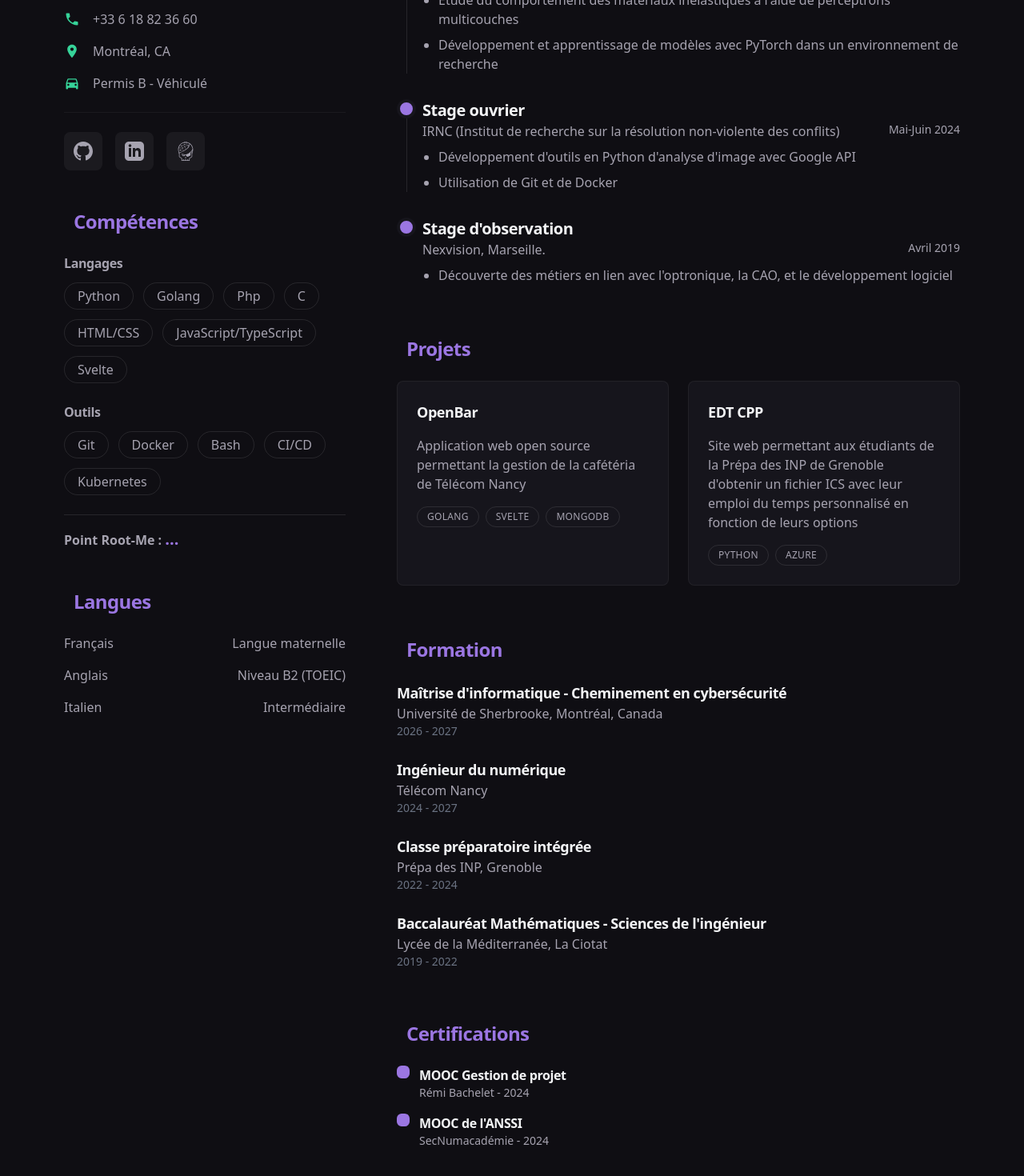
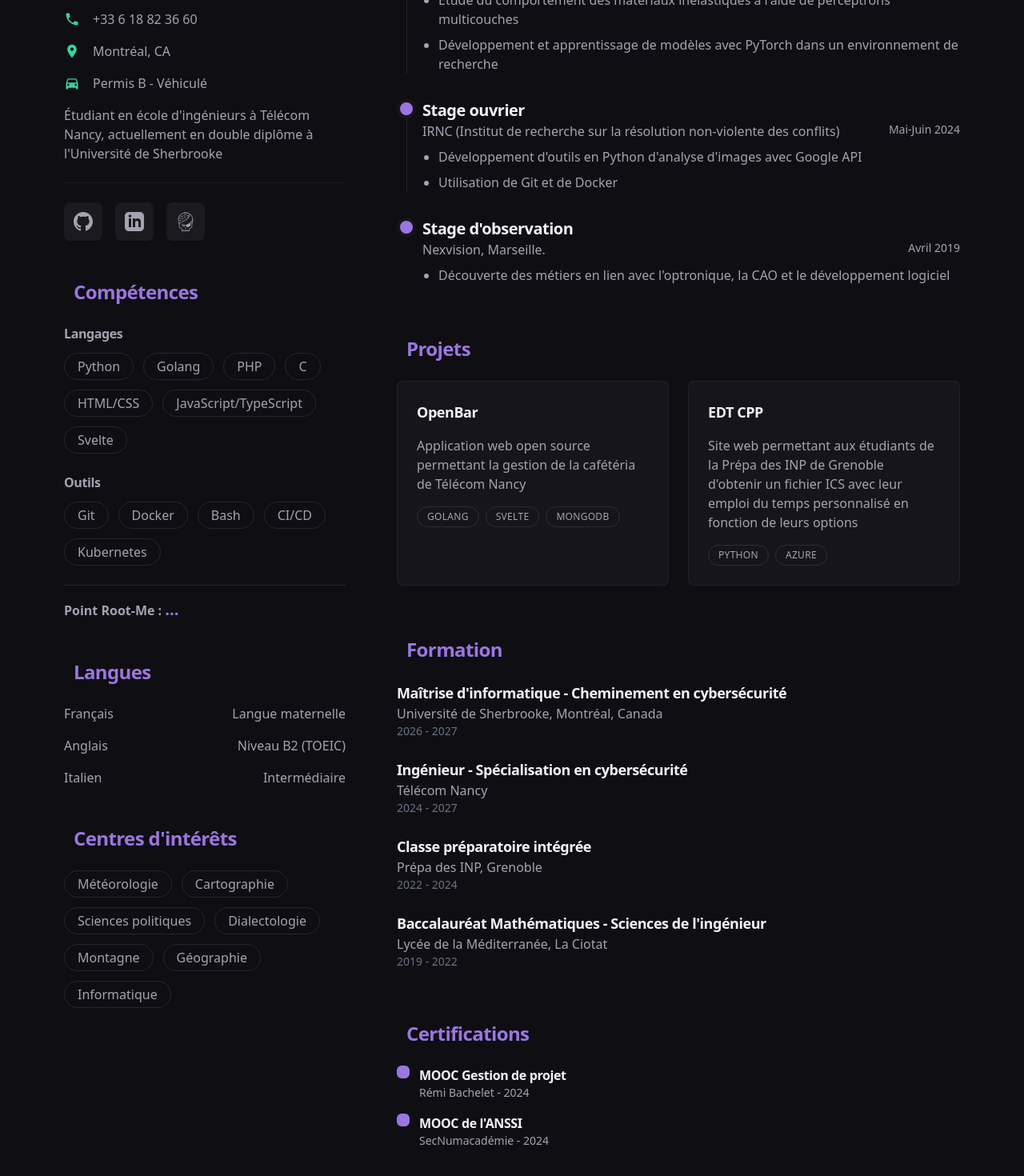
Before and after one commit to RemiF1908/cv, a SvelteKit app: page / in a window 1280 px wide. Shown: the part 340-1810 px from the top of the page at 80% size. Built offline with nearby package versions, Linux system fonts and the light colour scheme; no server answers.

Commit message:
fix: orthographe, feat: add hobbys

```diff
--- a/src/components/Assocs.svelte
+++ b/src/components/Assocs.svelte
@@ -43,7 +43,7 @@
         bullets: [
           "Administration d'un serveur",
           "Utilisation de Google Workspace",
-          "Déploiement d'application sur un cluster Kubernetes en GitOps"
+          "Déploiement d'applications sur un cluster Kubernetes en GitOps"
         ]
       },
     ];
--- a/src/components/Education.svelte
+++ b/src/components/Education.svelte
@@ -4,17 +4,20 @@
        {
         degree: "Maîtrise d'informatique - Cheminement en cybersécurité",
         institution: "Université de Sherbrooke, Montréal, Canada",
-        period: "2026 - 2027"
+        period: "2026 - 2027",
+        link: "https://www.usherbrooke.ca/cefti/programmes-etudes/cybersecurite/maitrise-en-informatique-cheminement-cybersecurite"
       },
       {
-        degree: "Ingénieur du numérique",
+        degree: "Ingénieur - Spécialisation en cybersécurité",
         institution: "Télécom Nancy",
-        period: "2024 - 2027"
+        period: "2024 - 2027",
+        link: "https://telecomnancy.univ-lorraine.fr/"
       },
       {
         degree: "Classe préparatoire intégrée",
         institution: "Prépa des INP, Grenoble",
-        period: "2022 - 2024"
+        period: "2022 - 2024",
+        link: "https://www.groupe-inp.fr/la-prepa-des-inp"
       },
       {
         degree: "Baccalauréat Mathématiques - Sciences de l'ingénieur",
@@ -32,7 +35,9 @@
     <div class="space-y-6">
       {#each education as edu}
         <div>
-          <h3 class="text-lg font-semibold">{edu.degree}</h3>
+          <a href="{edu.link}">
+            <h3 class="text-lg font-semibold hover:text-accent transition-colors">{edu.degree}</h3>
+          </a>
           <p class="text-light">{edu.institution}</p>
           <p class="text-sm text-gray-500">{edu.period}</p>
         </div>
--- a/src/components/Experience.svelte
+++ b/src/components/Experience.svelte
@@ -27,7 +27,7 @@
         company: "IRNC (Institut de recherche sur la résolution non-violente des conflits)",
         period: "Mai-Juin 2024",
         bullets: [
-          "Développement d'outils en Python d'analyse d'image avec Google API",
+          "Développement d'outils en Python d'analyse d'images avec Google API",
           "Utilisation de Git et de Docker"
         ]
       },
@@ -36,7 +36,7 @@
         company: "Nexvision, Marseille.",
         period: "Avril 2019",
         bullets: [
-          "Découverte des métiers en lien avec l'optronique, la CAO, et le développement logiciel",
+          "Découverte des métiers en lien avec l'optronique, la CAO et le développement logiciel",
         ]
       },
     ];
@@ -45,7 +45,7 @@
   <section>
     <h2 class="text-2xl font-bold text-primary mb-6 flex items-center">
       <i class="fas fa-briefcase mr-3"></i>
-      <span>Expérience professionnelle</span>
+      <span>Expériences professionnelles</span>
     </h2>
 
     <div class="space-y-8 relative">
--- a/src/components/Header.svelte
+++ b/src/components/Header.svelte
@@ -14,7 +14,7 @@
         linkedin: "linkedin.com/in/remiferrato",
         rootme: "root-me.org/7low"
       },
-      about: "Étudiant en école d'ingénieur à Télécom Nancy, actuellement en double-diplôme à l'Université de Sherbrooke"
+      about: "Étudiant en école d'ingénieurs à Télécom Nancy, actuellement en double diplôme à l'Université de Sherbrooke"
     };
   </script>
 
@@ -59,6 +59,7 @@
         </svg>
         <p>Permis B - Véhiculé</p>
       </div>
+      <div class="flex items-center justify-center lg:justify-start">{profile.about}</div>
 
       <div class="pt-6 mt-6 border-t border-white/5 flex gap-4 justify-center lg:justify-start">
         <a href={`https://${profile.social.github}`} target="_blank" rel="noopener noreferrer" class="p-3 bg-white/5 rounded-lg hover:bg-white/10 hover:text-accent transition-colors">
--- /dev/null
+++ b/src/components/Hobby.svelte
@@ -0,0 +1,27 @@
+<!-- src/components/Hobby.svelte -->
+<script>
+
+    import SkillItem from './SkillItem.svelte';
+
+
+    export let skills = ["Météorologie", "Cartographie", "Sciences politiques", "Dialectologie", "Montagne", "Géographie", "Informatique"];
+  </script>
+
+  <section>
+    <h2 class="text-2xl font-bold text-primary mb-6 flex items-center">
+      <i class="fas fa-cogs mr-3"></i>
+      <span>Centres d'intérêts</span>
+    </h2>
+
+    <div class="space-y-6">
+      <!-- Langages -->
+      <div>
+        <div class="flex flex-wrap gap-3">
+          {#each skills as skill}
+            <SkillItem name={skill} />
+          {/each}
+        </div>
+      </div>
+
+       </div>
+  </section>
--- a/src/components/ProjectCard.svelte
+++ b/src/components/ProjectCard.svelte
@@ -3,9 +3,16 @@
     export let title;
     export let description;
     export let tech;
+    export let link;
   </script>
 
-  <div class="project-card bg-card rounded-lg p-6 border border-white/5 hover:border-primary/30 transition-all duration-300">
+  <svelte:element
+    this={link ? 'a' : 'div'}
+    href={link}
+    target={link ? "_blank" : null}
+    rel={link ? "noopener noreferrer" : null}
+    class="project-card bg-card rounded-lg p-6 border border-white/5 hover:border-primary/30 transition-all duration-300 {link ? 'block cursor-pointer' : ''}"
+  >
     <div class="flex items-center mb-4">
       <!-- <div class="w-12 h-12 rounded-md bg-primary flex items-center justify-center text-white mr-4">
         <i class="fas fa-{icon} text-xl"></i>
@@ -18,4 +25,4 @@
         <span class="px-3 py-1 border border-white/10 bg-transparent text-light rounded-full text-xs font-medium tracking-wide uppercase hover:border-primary/30 transition-colors">{t}</span>
       {/each}
     </div>
-  </div>
+  </svelte:element>
--- a/src/components/Projects.svelte
+++ b/src/components/Projects.svelte
@@ -7,11 +7,12 @@
         title: "OpenBar",
         description: "Application web open source permettant la gestion de la cafétéria de Télécom Nancy",
         tech: ["Golang", "Svelte", "MongoDB"],
-        icon: "utensils"
+        icon: "utensils",
+        link: "https://github.com/CETEN-OpenBar/bar"
       },
       {
         title: "EDT CPP",
-        description: "Site web permettant aux étudiants de la Prépa des INP de Grenoble d'obtenir un fichier ICS avec leur emploi du temps personnalisé en fonction de leurs options  ",
+        description: "Site web permettant aux étudiants de la Prépa des INP de Grenoble d'obtenir un fichier ICS avec leur emploi du temps personnalisé en fonction de leurs options",
         tech: ["Python", "Azure"],
         icon: "project-diagram"
       },
--- a/src/components/Skills.svelte
+++ b/src/components/Skills.svelte
@@ -32,7 +32,7 @@
       language: [
         { name: "Python", percentage: 90 },
         { name: "Golang", percentage: 60 },
-        { name: "Php", percentage: 70 },
+        { name: "PHP", percentage: 70 },
         { name: "C", percentage: 60 },
         { name: "HTML/CSS", percentage: 85 },
         { name: "JavaScript/TypeScript", percentage: 60 },
--- a/src/routes/+page.svelte
+++ b/src/routes/+page.svelte
@@ -7,7 +7,7 @@
     import Education from '../components/Education.svelte';
     import Certifications from '../components/Certifications.svelte';
     import Languages from '../components/Languages.svelte';
-
+    import Hobby from '../components/Hobby.svelte'
     import { onMount } from 'svelte';
     import Assocs from '../components/Assocs.svelte';
 
@@ -36,6 +36,7 @@
           <div class="space-y-12 hidden lg:block">
             <Skills />
             <Languages />
+            <Hobby />
           </div>
         </div>
 
```
